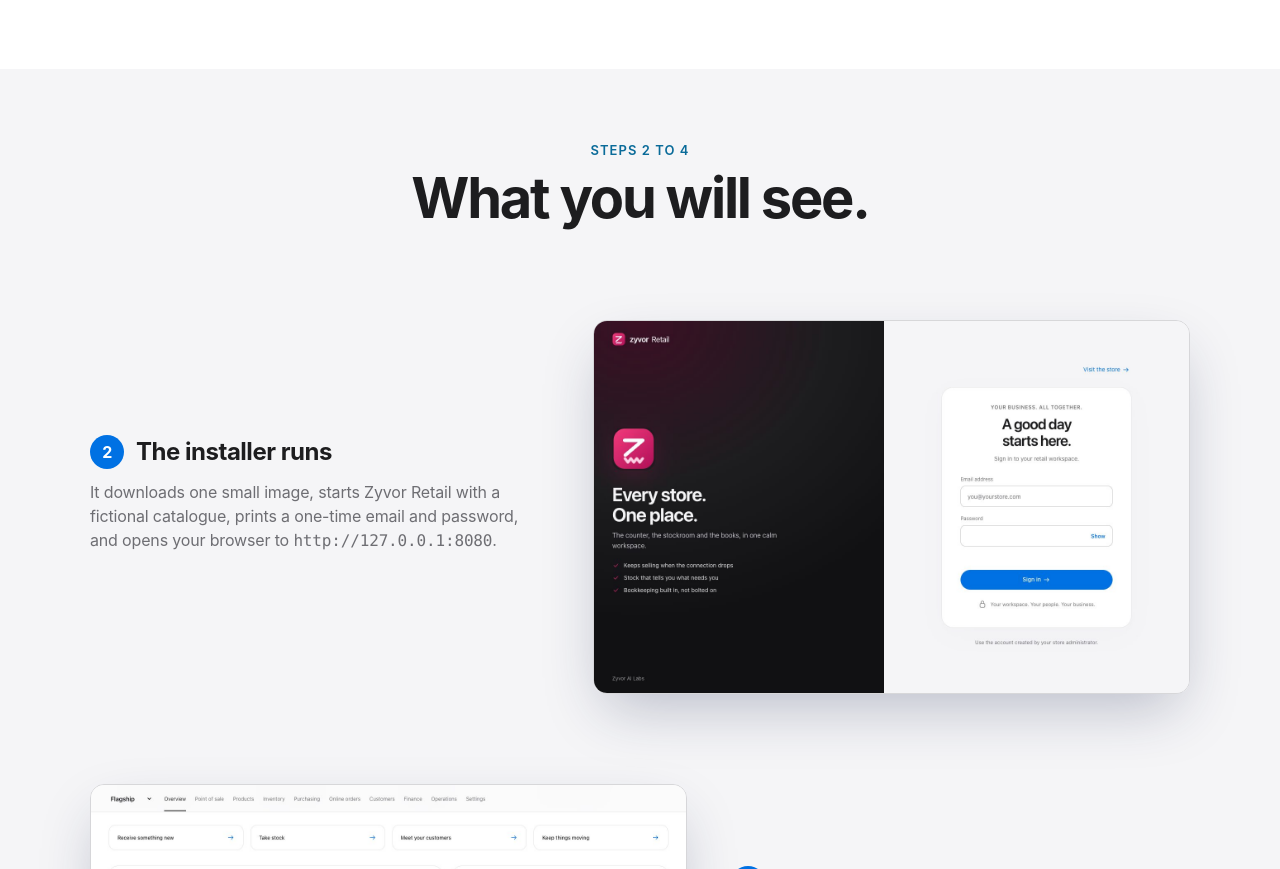
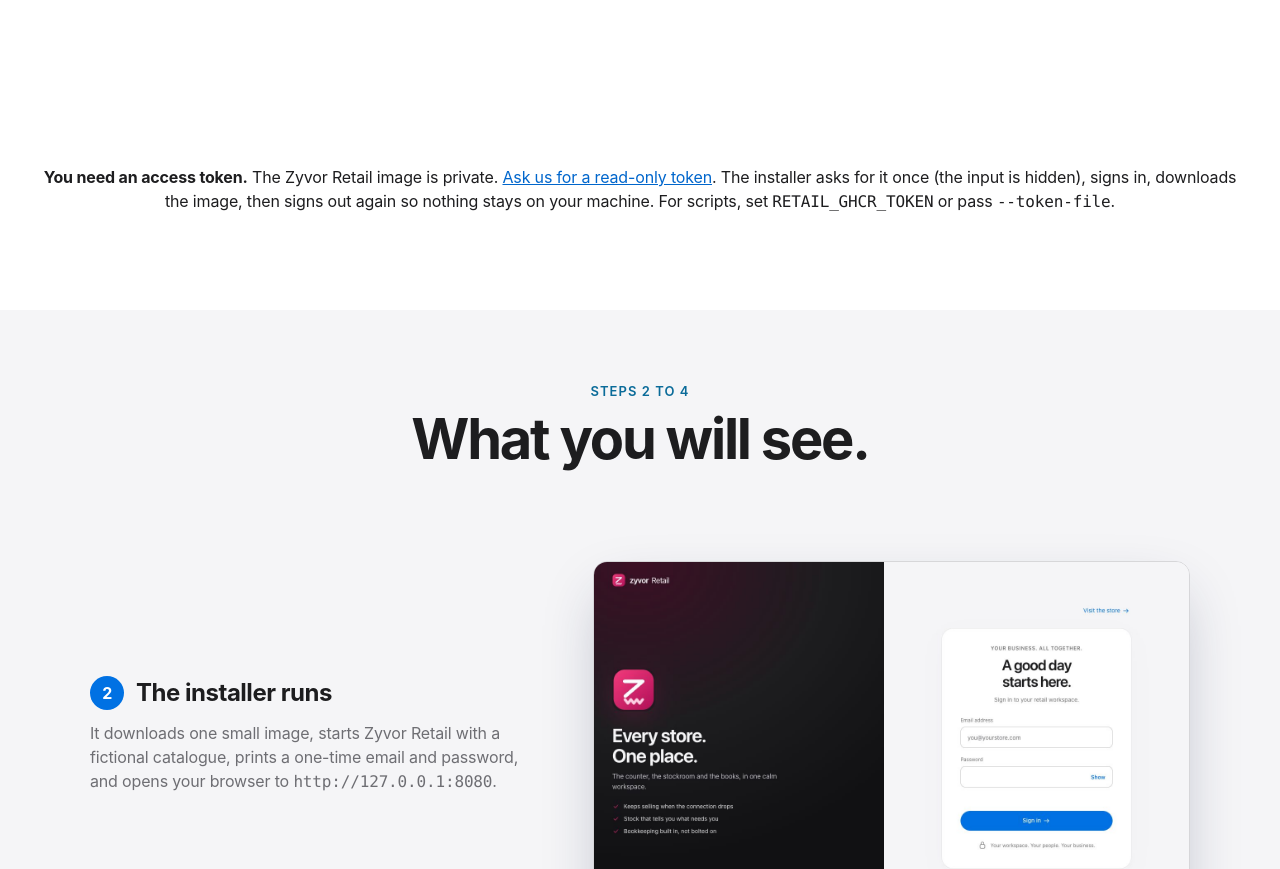
Before and after one commit to zyvorai/zyvor-retail-site, a plain HTML site: page try/index.html in a window 1280 px wide. Shown: the part 1087-1956 px from the top of the page. Drawn offline with Linux system fonts and the light colour scheme.

Commit message:
Trial page and docs: private image needs an access token.

```diff
--- a/try/index.html
+++ b/try/index.html
@@ -71,6 +71,8 @@
   </div>
 </section>
 
+<section class="center" id="token"><p class="note"><strong>You need an access token.</strong> The Zyvor Retail image is private. <a href="mailto:sales@zyvor.dev?subject=Zyvor%20Retail%20trial%20token">Ask us for a read-only token</a>. The installer asks for it once (the input is hidden), signs in, downloads the image, then signs out again so nothing stays on your machine. For scripts, set <code>RETAIL_GHCR_TOKEN</code> or pass <code>--token-file</code>.</p></section>
+
 <section class="tint" id="steps">
   <div class="center"><p class="kicker">Steps 2 to 4</p><h2>What you will see.</h2></div>
   <div class="step">
```
Also changed, not shown: 2 other files.
